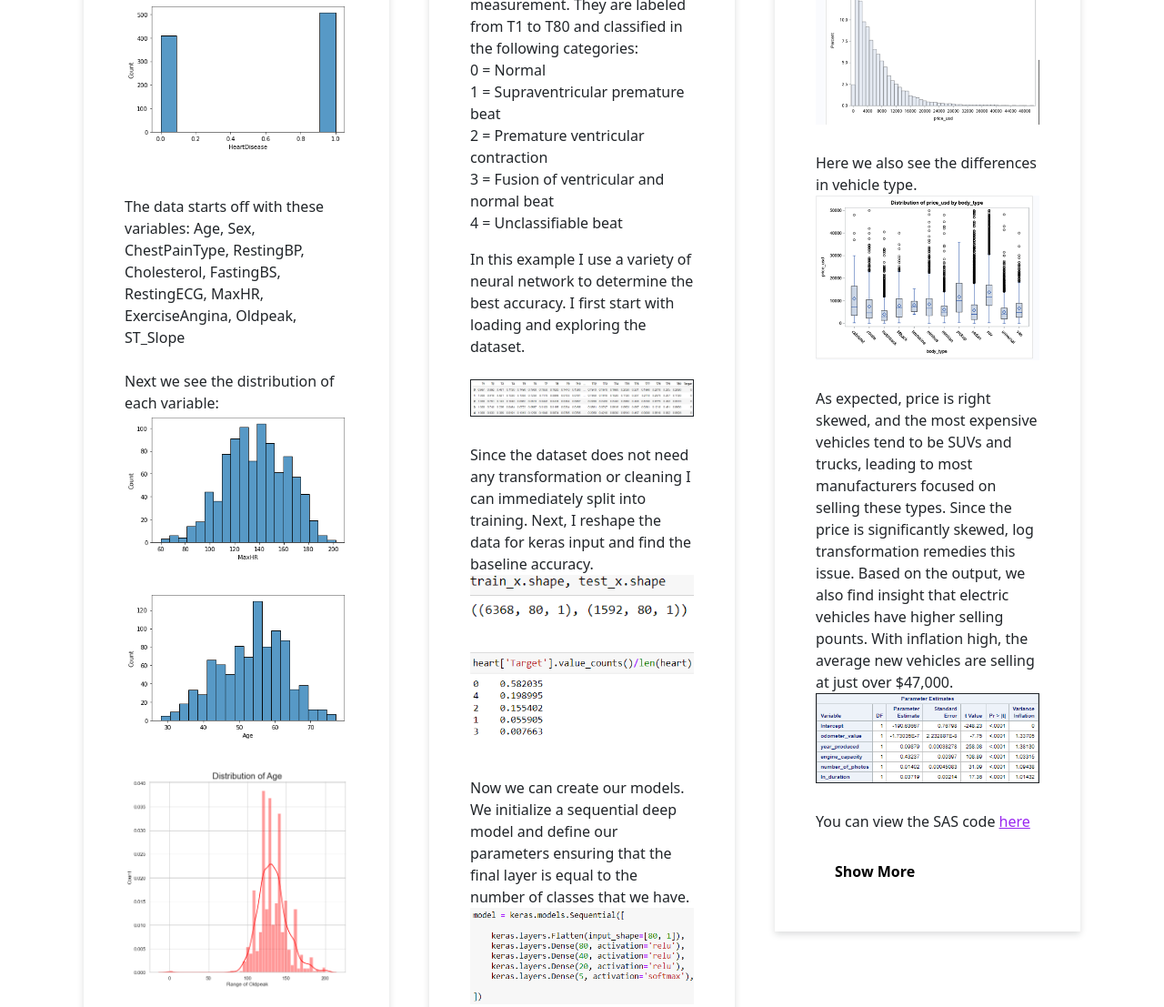
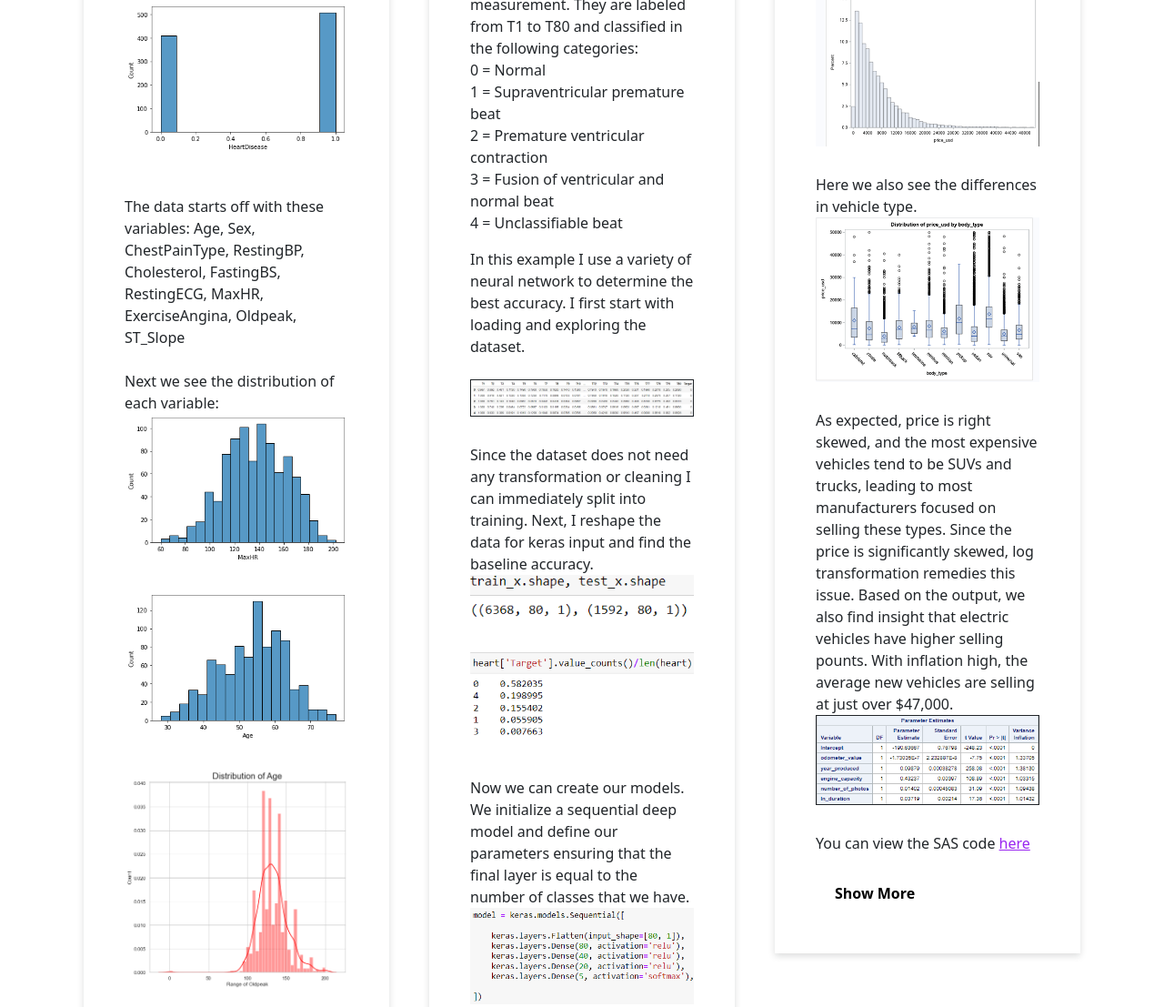
Before and after one commit to mdsouthworth1/mdsouthworth.github.io, a website: page index.html in a window 1280 px wide. Shown: the part 2581-3688 px from the top of the page at 91% size. Drawn offline with nearby package versions, Linux system fonts and the light colour scheme.

Commit message:
Update index.html

```diff
--- a/index.html
+++ b/index.html
@@ -290,8 +290,8 @@ Beta Gamma Sigma Honor Society <br>
               </p>
               <span id="text3"><p>
                 Using publicly available data, I use SAS to conduct linear regression on a dataset of cars sold in the US.
-                The data includes parameters such as make, model, year, mileage, location, and features of over 30,000 vehicles.<br>
-                After exploring the data, I omit any observations with null values and check for skewness along with other abnormalities.<img class="img-fluid" src="images/SAS/DistPric.png"><br>Here we also see the differences in vehicle type.<img class="img-fluid" src="images/SAS/VehicleDist.png">As expected, price is right skewed, and the most expensive vehicles tend to be SUVs and trucks, leading to most manufacturers focused on selling these types. Since the price is significantly skewed, log transformation remedies this issue. Based on the output, we also find insight that electric vehicles have higher selling pounts. With inflation high, the average new vehicles are selling at just over $47,000.<img src="images/SAS/RegressionOut.png" class="img-fluid" border="1px solid"><br>
+                The data includes parameters such as make, model, year, mileage, location, and features of over 30,000 vehicles.<br><br>
+                After exploring the data, I omit any observations with null values and check for skewness along with other abnormalities.<br><img class="img-fluid" src="images/SAS/DistPric.png"><br>Here we also see the differences in vehicle type.<img class="img-fluid" src="images/SAS/VehicleDist.png">As expected, price is right skewed, and the most expensive vehicles tend to be SUVs and trucks, leading to most manufacturers focused on selling these types. Since the price is significantly skewed, log transformation remedies this issue. Based on the output, we also find insight that electric vehicles have higher selling pounts. With inflation high, the average new vehicles are selling at just over $47,000.<img src="images/SAS/RegressionOut.png" class="img-fluid" border="1px solid" padding="5px"><br>
                 You can view the SAS code <a href="https://github.com/mdsouthworth1/Analytics">here
                 </a>
               </p>
```
